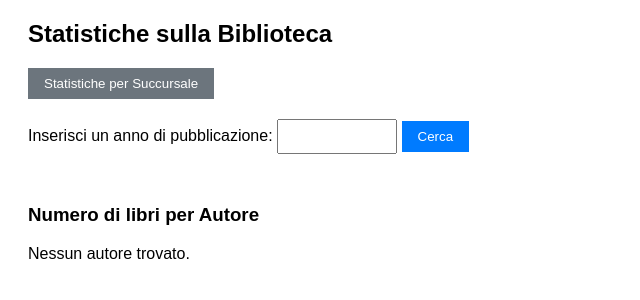
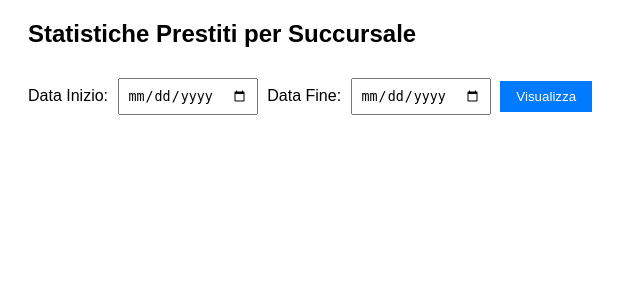
Before and after one commit to Pirraa/Biblioteca, a PHP site: page /statistiche_succursale.php in a window 1280 px wide. Shown: the part 74-374 px from the top of the page, without its empty margins (0-640 px from the left). Run offline with PHP 8.4, Linux system fonts and the light colour scheme; data that the repository does not hold is empty.

Commit message:
Update statistiche_succursale.php

```diff
--- a/progetto_biblioteca/statistiche_succursale.php
+++ b/progetto_biblioteca/statistiche_succursale.php
@@ -1,47 +1,47 @@
+<?php
+require_once("strumenti/connect.php");
+include("strumenti/navbar.php");
 
-<?php
-require_once("strumenti/connect.php"); // Connessione al DB
-include("strumenti/navbar.php");       // Navbar
+$data_inizio = "";
+$data_fine = "";
+$result = null;
+$error = "";
 
-$anno = "";
-$totale_libri = null;
+// Gestione form
+if ($_SERVER["REQUEST_METHOD"] == "GET" && isset($_GET['data_inizio'], $_GET['data_fine'])) {
+    $data_inizio = mysqli_real_escape_string($link, $_GET['data_inizio']);
+    $data_fine = mysqli_real_escape_string($link, $_GET['data_fine']);
 
-// Primo blocco: conteggio libri per anno scelto dall'utente
-if (isset($_GET['anno']) && is_numeric($_GET['anno'])) {
-    $anno = mysqli_real_escape_string($link, $_GET['anno']);
-    $queryAnno = "SELECT COUNT(*) AS totale_libri FROM Libro WHERE anno_pubblicazione = $anno";
-    $resultAnno = mysqli_query($link, $queryAnno);
+    if (!empty($data_inizio) && !empty($data_fine)) {
+        $query = "
+            SELECT succursale, COUNT(*) AS numero_prestiti
+            FROM Prestito
+            WHERE data_uscita BETWEEN '$data_inizio' AND '$data_fine'
+            GROUP BY succursale
+        ";
+        $result = mysqli_query($link, $query);
 
-    if ($resultAnno && mysqli_num_rows($resultAnno) > 0) {
-        $row = mysqli_fetch_assoc($resultAnno);
-        $totale_libri = $row['totale_libri'];
+        if (!$result) {
+            $error = "Errore durante l'esecuzione della query: " . mysqli_error($link);
+        }
+    } else {
+        $error = "Inserire entrambe le date.";
     }
 }
-
-// Secondo blocco: conteggio libri per autore
-$queryAutori = "
-    SELECT A.nome, A.cognome, COUNT(*) AS numero_libri
-    FROM Autore A
-    JOIN AutoreLibro AL ON A.id_autore = AL.id_autore
-    GROUP BY A.id_autore
-";
-$resultAutori = mysqli_query($link, $queryAutori);
 ?>
 
 <!DOCTYPE html>
 <html>
 <head>
-    <title>Statistiche Libri</title>
+    <title>Statistiche Prestiti per Succursale</title>
     <style>
         body { font-family: Arial; padding: 20px; }
-        input[type="number"] {
+        form input {
+            margin: 10px 5px;
             padding: 8px;
-            margin-bottom: 10px;
-            width: 120px;
         }
         button {
             padding: 8px 16px;
-            margin-right: 10px;
             background-color: #007bff;
             color: white;
             border: none;
@@ -50,19 +50,10 @@ $resultAutori = mysqli_query($link, $queryAutori);
         button:hover {
             background-color: #0056b3;
         }
-        .secondary-button {
-            background-color: #6c757d;
-        }
-        .secondary-button:hover {
-            background-color: #5a6268;
-        }
-        h3 {
-            margin-top: 40px;
-        }
         table {
             border-collapse: collapse;
             width: 100%;
-            margin-top: 15px;
+            margin-top: 20px;
         }
         th, td {
             border: 1px solid #aaa;
@@ -72,51 +63,43 @@ $resultAutori = mysqli_query($link, $queryAutori);
         th {
             background-color: #ddd;
         }
+        .error { color: red; }
     </style>
 </head>
 <body>
 
-<h2>Statistiche sulla Biblioteca</h2>
+<h2>Statistiche Prestiti per Succursale</h2>
 
-<!-- 🔘 Bottone per andare a statistiche_succursale.php -->
-<a href="statistiche_succursale.php">
-    <button class="secondary-button">Statistiche per Succursale</button>
-</a>
+<form method="GET" action="">
+    <label>Data Inizio:</label>
+    <input type="date" name="data_inizio" value="<?php echo htmlspecialchars($data_inizio); ?>" required>
 
-<!-- Form per selezionare un anno -->
-<form method="GET" action="" style="margin-top: 20px;">
-    <label for="anno">Inserisci un anno di pubblicazione:</label>
-    <input type="number" name="anno" id="anno" value="<?php echo htmlspecialchars($anno); ?>" required>
-    <button type="submit">Cerca</button>
+    <label>Data Fine:</label>
+    <input type="date" name="data_fine" value="<?php echo htmlspecialchars($data_fine); ?>" required>
+
+    <button type="submit">Visualizza</button>
 </form>
 
-<!-- Tabella 1: Conteggio libri per anno -->
 <?php
-if ($anno !== "") {
-    echo "<h3>Numero di libri pubblicati nel $anno</h3>";
+if (!empty($error)) {
+    echo "<p class='error'>$error</p>";
+}
+
+if ($result && mysqli_num_rows($result) > 0) {
+    echo "<h3>Risultati</h3>";
     echo "<table>";
-    echo "<tr><th>Anno</th><th>Totale Libri</th></tr>";
-    echo "<tr><td>$anno</td><td>" . ($totale_libri ?? 0) . "</td></tr>";
-    echo "</table>";
-}
-?>
+    echo "<tr><th>Succursale</th><th>Numero Prestiti</th></tr>";
 
-<!-- Tabella 2: Conteggio libri per autore -->
-<h3>Numero di libri per Autore</h3>
-<?php
-if ($resultAutori && mysqli_num_rows($resultAutori) > 0) {
-    echo "<table>";
-    echo "<tr><th>Nome</th><th>Cognome</th><th>Numero di Libri</th></tr>";
-    while ($row = mysqli_fetch_assoc($resultAutori)) {
+    while ($row = mysqli_fetch_assoc($result)) {
         echo "<tr>";
-        echo "<td>" . htmlspecialchars($row["nome"]) . "</td>";
-        echo "<td>" . htmlspecialchars($row["cognome"]) . "</td>";
-        echo "<td>" . $row["numero_libri"] . "</td>";
+        echo "<td>" . htmlspecialchars($row["succursale"]) . "</td>";
+        echo "<td>" . $row["numero_prestiti"] . "</td>";
         echo "</tr>";
     }
+
     echo "</table>";
-} else {
-    echo "<p>Nessun autore trovato.</p>";
+} elseif ($result && mysqli_num_rows($result) === 0) {
+    echo "<p>Nessun prestito trovato per l'intervallo selezionato.</p>";
 }
 ?>
 
```
